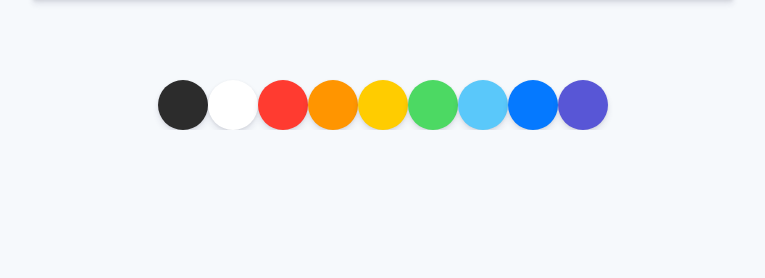
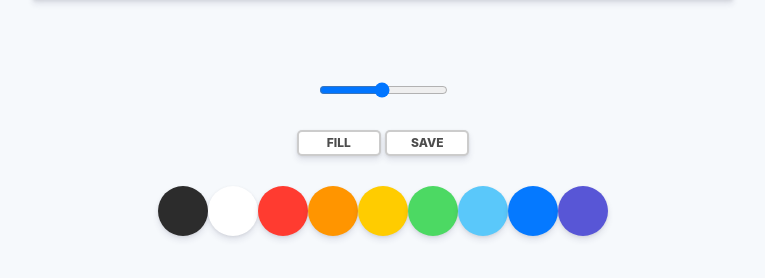
Before and after one commit to eunbin777/paintjs, a plain HTML site: page index.html in a window 1280 px wide. Shown: the part 750-1028 px from the top of the page, without its empty margins (257-1022 px from the left). Before the commit the page ends 880 px from the top, so only its background shows below. Drawn offline with Linux system fonts and the light colour scheme.

Commit message:
setting css

```diff
--- a/index.html
+++ b/index.html
@@ -10,6 +10,20 @@
 <body>
     <canvas id="jsCanvas" class="canvas"></canvas>
     <div class="controls">
+        <div class="controls_range">
+            <input
+            type="range"
+            id="jsRange"
+            min="0.1"
+            max="5.0"
+            value="2.5"
+            step="0.1"
+            />
+        </div>
+        <div class="controls_btns">
+            <button id="jsMode">Fill</button>
+            <button id="jsSave">Save</button>
+        </div>
         <div class="controls_colors" id="jsColors">
             <div class="controls_color" style="background-color: #2c2c2c"></div>
             <div class="controls_color" style="background-color: white"></div>
--- a/styles.css
+++ b/styles.css
@@ -5,7 +5,7 @@ body{
     display: flex;
     flex-direction: column;
     align-items: center;
-    padding-top: 50px;
+    padding: 50px 0px;
 }
 
 .canvas{
@@ -18,6 +18,34 @@ body{
 
 .controls{
     margin-top:80px;
+    display: flex;
+    flex-direction: column;
+    align-items: center;
+}
+
+.controls .controls_btns{
+    margin-bottom: 30px;
+
+}
+
+.controls_btns button{
+    all: unset;
+    cursor: pointer;
+    background-color: white;
+    padding: 5px 0px;
+    width: 80px;
+    text-align: center;
+    border-radius: 5px;
+    box-shadow: 0 4px 6px rgba(50, 50, 93, 0.11), 0 1px 3px rgba(0, 0, 0, 0.08);
+    border: 2px solid rgba(0, 0, 0, 0.2);
+    color: rgba(0, 0, 0, 0.7);
+    text-transform: uppercase;
+    font-weight: 800;
+    font-size: 12px;
+}
+
+.controls_btns button:active{
+    transform: scale(0.98);
 }
 
 .controls .controls_colors{
@@ -31,3 +59,7 @@ body{
     cursor: pointer;
     box-shadow: 0 4px 6px rgba(50, 50, 93, 0.11), 0 1px 3px rgba(0, 0, 0, 0.08);
 }
+
+.controls .controls_range{
+    margin-bottom: 30px;
+}
```
